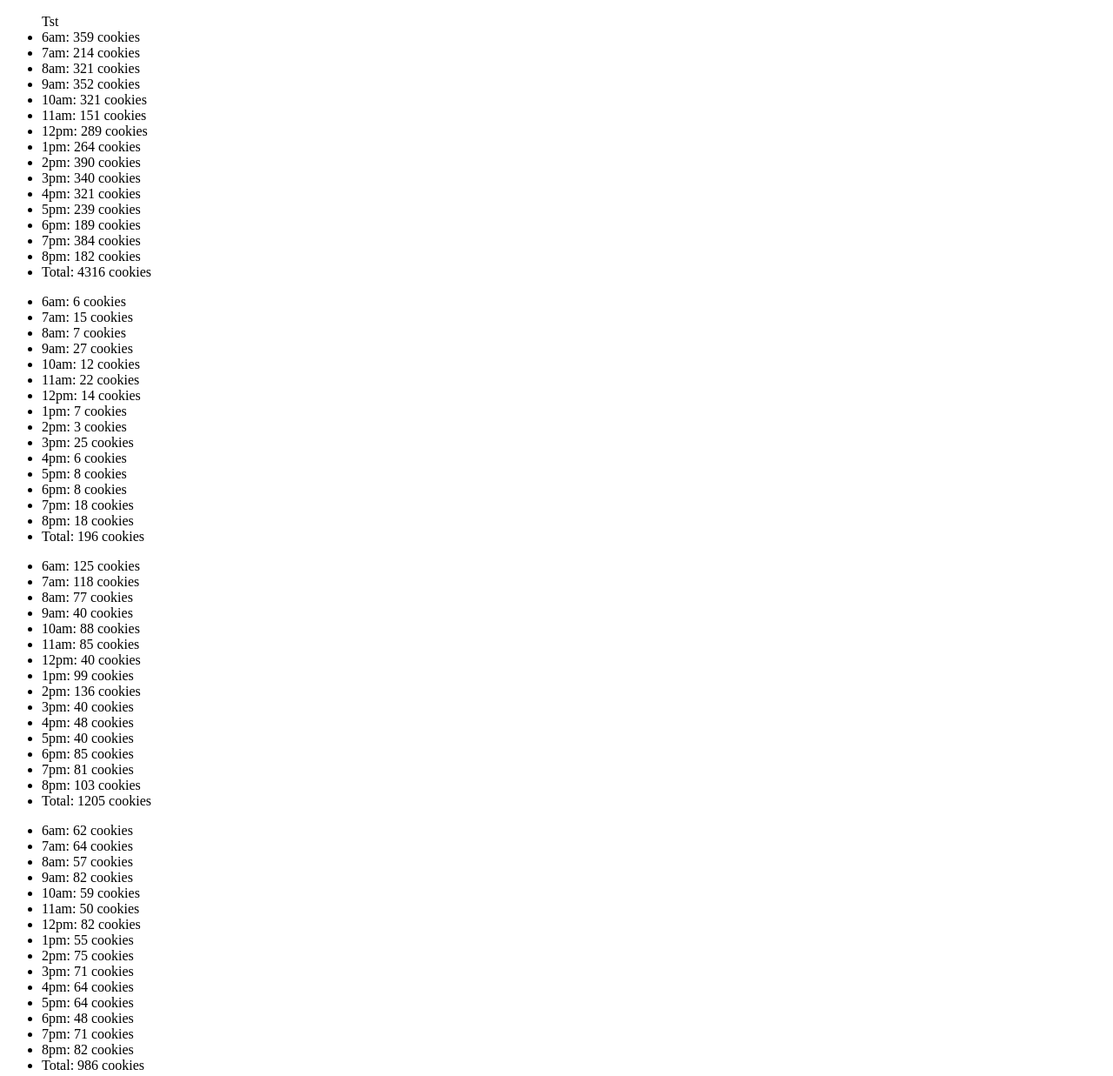
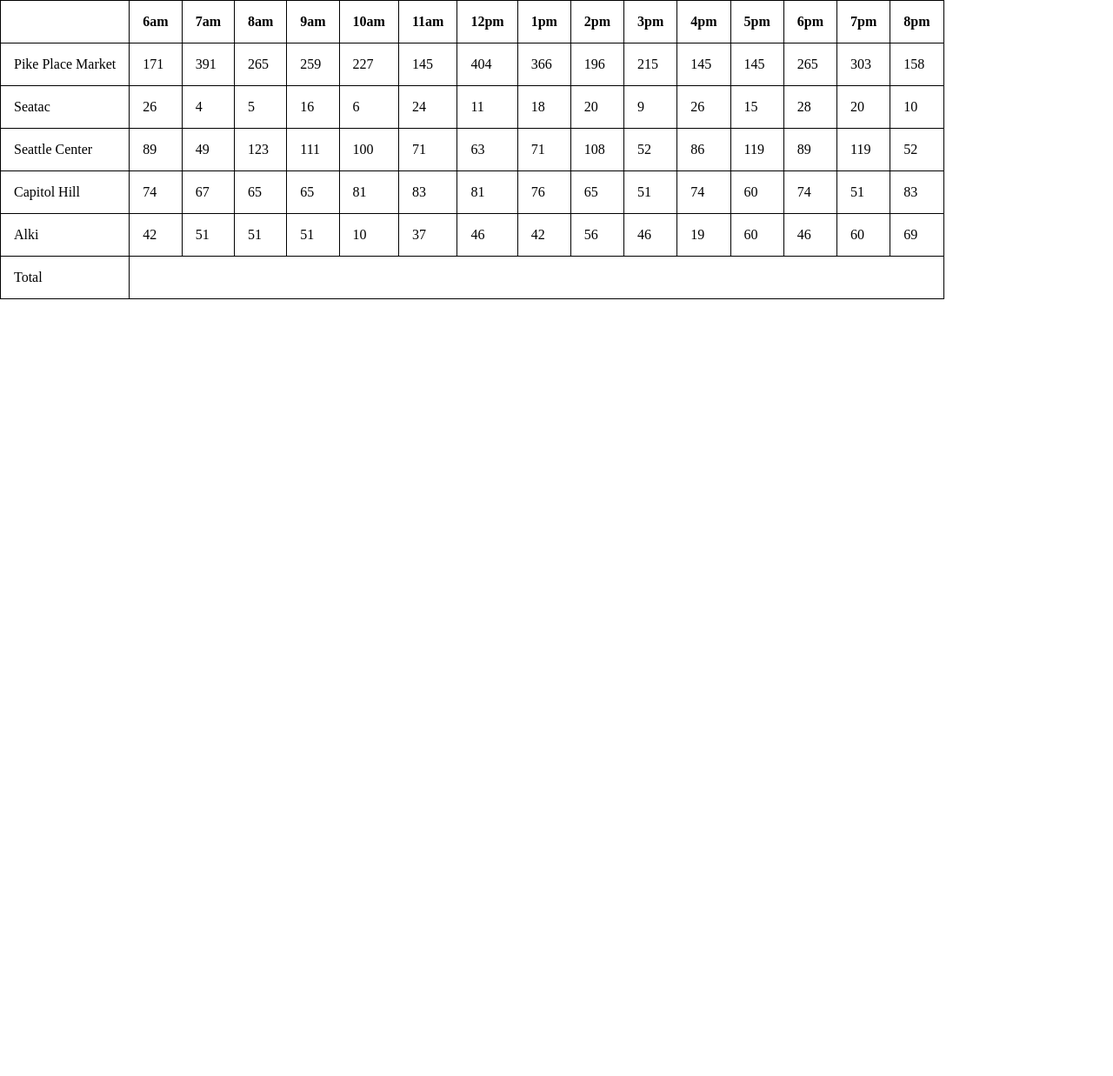
Before and after one commit to ianwaites/fish-cookies, a plain HTML site: page sales.html in a window 1280 px wide. Shown: the top 1237 px of the page at 87% size. After the commit the page ends 800 px from the top, so only its background shows below. Drawn offline with Linux system fonts and the light colour scheme.

Commit message:
a lot of updates

```diff
--- a/JS/app.js
+++ b/JS/app.js
@@ -1,219 +1,105 @@
+// $$$$$$$$$$$$$$$$$$$$$$$$$$$$$$$$$$$$$$$$
+
 var hours = ['6am', '7am', '8am', '9am', '10am', '11am', '12pm', '1pm', '2pm', '3pm', '4pm', '5pm', '6pm', '7pm', '8pm'];
+var allLocations = [];
+var theTable = document.getElementById('pike');
 
-function getSum(total, num) {
-  return total + num;
+function CookieStore(locationName, minCustomersPerHour, maxCustomersPerHour, avgCookiesPerCustomer) {
+  this.locationName = locationName;
+  this.minCustomersPerHour = minCustomersPerHour;
+  this.maxCustomersPerHour = maxCustomersPerHour;
+  this.avgCookiesPerCustomer = avgCookiesPerCustomer;
+  this.customersEachHour = [];
+  this.cookiesEachHour = [];
+  allLocations.push(this);
 }
 
-var pikePlaceMkt = {
-  minCustomersPerHour: 23,
-  maxCustomersPerHour: 65,
-  avgCookiesPerCustomer: 6.3,
-  customersEachHour: [],
-  cookiesEachHour: [],
-  calcCustomersThisHour: function(min, max) {
+CookieStore.prototype.calcCustomersThisHour = function() {
+  var reference = [];
   for (var i = 0; i < hours.length; i++) {
     var numberCustomersPerHour = Math.floor(Math.random() * (this.maxCustomersPerHour - this.minCustomersPerHour + 1)) + this.minCustomersPerHour;
-      this.customersEachHour.push(numberCustomersPerHour);
-      // console.log(numberCustomersPerHour);
+    reference.push(numberCustomersPerHour);
   }
+  this.customersEachHour = reference;
   return numberCustomersPerHour;
-  },
+};
 
-  calcCookiesThisHour: function() {
-    for (var j = 0; j < this.customersEachHour.length; j++) {
-      var totalCookieSales = Math.floor(this.customersEachHour[j] * this.avgCookiesPerCustomer);
+CookieStore.prototype.calcCookiesThisHour = function() {
+  for (var j = 0; j < hours.length; j++) {
+    var totalCookieSales = Math.ceil(this.customersEachHour[j] * this.avgCookiesPerCustomer);
     this.cookiesEachHour.push(totalCookieSales);
   }
-  },
-
-  render: function() {
-    var listData = document.getElementById('lists');
-    for (var x = 0; x < hours.length; x++) {
-      console.log(x);
-      var liEl = document.createElement('li');
-      liEl.textContent = hours[x] + ': ' + this.cookiesEachHour[x] + ' cookies';
-      listData.appendChild(liEl);
+};
+var renderHeader = function() {
+  var trEL = document.createElement('tr');
+  var thEL = document.createElement('th');
+  thEL.textContent = '';
+  trEL.appendChild(thEL);
+  for (var i = 0; i < hours.length; i++) {
+    var thEL = document.createElement('th');
+    thEL.textContent = hours[i];
+    trEL.appendChild(thEL);
   }
-    var liEl = document.createElement('li');
-    liEl.textContent = 'Total: ' + pikePlaceMkt.cookiesEachHour.reduce(getSum) + ' cookies';
-    listData.appendChild(liEl);
-  }
+  theTable.appendChild(trEL);
 };
 
-pikePlaceMkt.calcCustomersThisHour();
-pikePlaceMkt.calcCookiesThisHour();
-pikePlaceMkt.render();
-console.log(pikePlaceMkt.customersEachHour);
-console.log(pikePlaceMkt.cookiesEachHour);
+CookieStore.prototype.render = function() {
+  var trEL = document.createElement('tr');
+  var tdEL = document.createElement('td');
+  tdEL.textContent = this.locationName;
+  trEL.appendChild(tdEL);
 
-//**********Location 2
-var seatacAirport = {
-  minCustomersPerHour: 3,
-  maxCustomersPerHour: 24,
-  avgCookiesPerCustomer: 1.2,
-  customersEachHour: [],
-  cookiesEachHour: [],
-  calcCustomersThisHour: function(min, max) {
   for (var i = 0; i < hours.length; i++) {
-      var numberCustomersPerHour = Math.floor(Math.random() * (this.maxCustomersPerHour - this.minCustomersPerHour + 1)) + this.minCustomersPerHour;
-      this.customersEachHour.push(numberCustomersPerHour);
-      // console.log(numberCustomersPerHour);
+    var tdEL = document.createElement('td');
+    tdEL.textContent = this.cookiesEachHour[i];
+    trEL.appendChild(tdEL);
   }
-    return numberCustomersPerHour;
-  },
-
-  calcCookiesThisHour: function() {
-    for (var j = 0; j < this.customersEachHour.length; j++) {
-      var totalCookieSales = Math.floor(this.customersEachHour[j] * this.avgCookiesPerCustomer);
-      this.cookiesEachHour.push(totalCookieSales);
-    }
-  },
-
-  render: function() {
-    var listData = document.getElementById('lists2');
-    for (var x = 0; x < hours.length; x++) {
-      console.log(x);
-      var liEl = document.createElement('li');
-      liEl.textContent = hours[x] + ': ' + this.cookiesEachHour[x] + ' cookies';
-      listData.appendChild(liEl);
-    }
-    var liEl = document.createElement('li');
-    liEl.textContent = 'Total: ' + seatacAirport.cookiesEachHour.reduce(getSum) + ' cookies';
-    listData.appendChild(liEl);
-  }
+  theTable.appendChild(trEL);
 };
 
-seatacAirport.calcCustomersThisHour();
-seatacAirport.calcCookiesThisHour();
-seatacAirport.render();
-console.log(seatacAirport.customersEachHour);
-console.log(seatacAirport.cookiesEachHour);
-
-//*************Location 3
-var seattleCenter = {
-  minCustomersPerHour: 11,
-  maxCustomersPerHour: 38,
-  avgCookiesPerCustomer: 3.7,
-  customersEachHour: [],
-  cookiesEachHour: [],
-  calcCustomersThisHour: function(min, max) {
-    for (var i = 0; i < hours.length; i++) {
-      var numberCustomersPerHour = Math.floor(Math.random() * (this.maxCustomersPerHour - this.minCustomersPerHour + 1)) + this.minCustomersPerHour;
-      this.customersEachHour.push(numberCustomersPerHour);
-      // console.log(numberCustomersPerHour);
+CookieStore.prototype.renderFooter = function() {
+  var getTotal = this.cookiesEachHour;
+  var tfootEL = document.createElement('tfoot');
+  var trEL = document.createElement('tr');
+  var thEL = document.createElement('td');
+  thEL.textContent = 'Total';
+  tfootEL.appendChild(trEL);
+  trEL.appendChild(thEL);
+  for (var i = 0; i < this.cookiesEachHour.length; i++) {
+    var x = this.cookiesEachHour[i];
+    for (var j = 0; j < x.length; j++) {
+      var thEL = document.createElement('td');
+      thEL.textContent = i + j;
+      tfootEL.appendChild(trEL);
+      trEL.appendChild(thEL);
     }
-    return numberCustomersPerHour;
-  },
-
-  calcCookiesThisHour: function() {
-    for (var j = 0; j < this.customersEachHour.length; j++) {
-      var totalCookieSales = Math.floor(this.customersEachHour[j] * this.avgCookiesPerCustomer);
-      this.cookiesEachHour.push(totalCookieSales);
   }
-  },
-
-  render: function() {
-    var listData = document.getElementById('lists3');
-    for (var x = 0; x < hours.length; x++) {
-      console.log(x);
-      var liEl = document.createElement('li');
-      liEl.textContent = hours[x] + ': ' + this.cookiesEachHour[x] + ' cookies';
-      listData.appendChild(liEl);
-    }
-    var liEl = document.createElement('li');
-    liEl.textContent = 'Total: ' + seattleCenter.cookiesEachHour.reduce(getSum) + ' cookies';
-    listData.appendChild(liEl);
-  }
+  theTable.appendChild(tfootEL);
 };
 
+var pikePlace = new CookieStore('Pike Place Market', 23, 65, 6.3);
+pikePlace.calcCustomersThisHour();
+pikePlace.calcCookiesThisHour();
+
+var seaTac = new CookieStore('Seatac', 3, 24, 1.2);
+seaTac.calcCustomersThisHour();
+seaTac.calcCookiesThisHour();
+
+var seattleCenter = new CookieStore('Seattle Center', 11, 38, 3.7);
 seattleCenter.calcCustomersThisHour();
 seattleCenter.calcCookiesThisHour();
-seattleCenter.render();
-console.log(seattleCenter.customersEachHour);
-console.log(seattleCenter.cookiesEachHour);
 
-//**************Location 4
-var capitolHill = {
-  minCustomersPerHour: 20,
-  maxCustomersPerHour: 38,
-  avgCookiesPerCustomer: 2.3,
-  customersEachHour: [],
-  cookiesEachHour: [],
-  calcCustomersThisHour: function(min, max) {
-    for (var i = 0; i < hours.length; i++) {
-      var numberCustomersPerHour = Math.floor(Math.random() * (this.maxCustomersPerHour - this.minCustomersPerHour + 1)) + this.minCustomersPerHour;
-      this.customersEachHour.push(numberCustomersPerHour);
-      // console.log(numberCustomersPerHour);
-    }
-    return numberCustomersPerHour;
-  },
-
-  calcCookiesThisHour: function() {
-    for (var j = 0; j < this.customersEachHour.length; j++) {
-      var totalCookieSales = Math.floor(this.customersEachHour[j] * this.avgCookiesPerCustomer);
-      this.cookiesEachHour.push(totalCookieSales);
-    }
-  },
-
-  render: function() {
-    var listData = document.getElementById('lists4');
-    for (var x = 0; x < hours.length; x++) {
-      console.log(x);
-      var liEl = document.createElement('li');
-      liEl.textContent = hours[x] + ': ' + this.cookiesEachHour[x] + ' cookies';
-      listData.appendChild(liEl);
-    }
-    var liEl = document.createElement('li');
-    liEl.textContent = 'Total: ' + capitolHill.cookiesEachHour.reduce(getSum) + ' cookies';
-    listData.appendChild(liEl);
-  }
-};
-
+var capitolHill = new CookieStore('Capitol Hill', 20, 38, 2.3);
 capitolHill.calcCustomersThisHour();
 capitolHill.calcCookiesThisHour();
-capitolHill.render();
-console.log(capitolHill.customersEachHour);
-console.log(capitolHill.cookiesEachHour);
-
-//**********Location 5
-var alki = {
-  minCustomersPerHour: 2,
-  maxCustomersPerHour: 16,
-  avgCookiesPerCustomer: 4.6,
-  customersEachHour: [],
-  cookiesEachHour: [],
-  calcCustomersThisHour: function(min, max) {
-    for (var i = 0; i < hours.length; i++) {
-      var numberCustomersPerHour = Math.floor(Math.random() * (this.maxCustomersPerHour - this.minCustomersPerHour + 1)) + this.minCustomersPerHour;
-      this.customersEachHour.push(numberCustomersPerHour);
-      // console.log(numberCustomersPerHour);
-    }
-    return numberCustomersPerHour;
-  },
-
-  calcCookiesThisHour: function() {
-    for (var j = 0; j < this.customersEachHour.length; j++) {
-      var totalCookieSales = Math.floor(this.customersEachHour[j] * this.avgCookiesPerCustomer);
-      this.cookiesEachHour.push(totalCookieSales);
-    }
-  },
-
-  render: function() {
-    var listData = document.getElementById('lists5');
-    for (var x = 0; x < hours.length; x++) {
-      console.log(x);
-      var liEl = document.createElement('li');
-      liEl.textContent = hours[x] + ': ' + this.cookiesEachHour[x] + ' cookies';
-      listData.appendChild(liEl);
-    }
-    var liEl = document.createElement('li');
-    liEl.textContent = 'Total: ' + alki.cookiesEachHour.reduce(getSum) + ' cookies';
-    listData.appendChild(liEl);
-  }
-};
-
+var alki = new CookieStore('Alki', 2, 16, 4.6);
 alki.calcCustomersThisHour();
 alki.calcCookiesThisHour();
+
+renderHeader();
+pikePlace.renderFooter();
+pikePlace.render();
+seaTac.render();
+seattleCenter.render();
+capitolHill.render();
 alki.render();
-console.log(alki.customersEachHour);
-console.log(alki.cookiesEachHour);
--- /dev/null
+++ b/css/ext-style.css
@@ -0,0 +1,116 @@
+html body {
+  margin: 0;
+  padding: 0;
+  width: 100%;
+  height: 100%;
+}
+
+/* nav sizing and color */
+nav {
+  background-color: rgba(255, 255, 255, .95);
+  color: #888;
+  display: block;
+  overflow: hidden;
+  float: right;
+  margin: 0px 0px 8px 0px;
+  padding: 0px 25px 0px 25px;
+  width: 100%;
+  position: fixed;
+  top: 0;
+}
+
+/* removing default padding from ul */
+nav ul {
+  margin: 0;
+  padding: 0;
+}
+
+/* changing list items into block items with a slight transition setting*/
+nav ul li {
+  display: inline-block;
+  list-style-type: none;
+  transition: all 0.2s;
+}
+
+/* caret settings for projects drop down - created by using borders to make triangle */
+/*nav > ul > li > a > .caret {
+  border-top: 4px solid #aaa;
+  border-right: 4px solid transparent;
+  border-left: 4px solid transparent;
+  content: "";
+  display: inline-block;
+  height: 0;
+  width: 0;
+  vertical-align: middle;
+  transition: color 0.1s linear;
+}*/
+
+/* font color and alignment settings */
+nav > ul > li > a {
+  color: #aaa;
+  display: block;
+  line-height: 60px;
+  padding: 0 24px;
+  text-decoration: none;
+}
+
+/* hover color */
+nav > ul > li:hover {
+  background-color: rgb( 40, 44, 47 );
+}
+
+/* hover over select color */
+nav > ul > li:hover > a {
+  color: rgb( 255, 255, 255 );
+}
+
+/* caret hover link settings */
+nav > ul > li:hover > a > .caret {
+  border-top-color: rgb( 255, 255, 255 );
+}
+
+/* caret hover color settings */
+nav > ul > li > div ul > li:hover > a > .caret {
+    border-left-color: rgb(255,255,255);
+}
+
+/* drop down nav settings */
+nav > ul > li > div {
+  background-color: rgb( 40, 44, 47 );
+  border-top: 0;
+  border-radius: 0 0 3px 3px;
+  box-shadow: 0 2px 2px -2px rgba(0, 0, 0, 0.055);
+  display: none;
+  margin: 0;
+  opacity: 0;
+  position: absolute;
+  width: 170px;
+  visibility: hidden;
+  -transition: opacity 0.2s;
+}
+
+/* drop down hover color settings */
+nav > ul > li:hover > div {
+  display: block;
+  opacity: 1;
+  visibility: visible;
+}
+
+/* drop down nav display and positioning*/
+nav > ul > li > div ul > li {
+  display: block;
+  position: relative;
+}
+
+/* font color and spacing for drop down nav */
+nav > ul > li > div ul > li > a {
+  color: #fff;
+  display: block;
+  padding: 12px 24px;
+  text-decoration: none;
+}
+
+/* background color for drop down nav */
+nav > ul > li > div ul > li:hover > a {
+  background-color: rgba( 255, 255, 255, 0.1);
+}
--- /dev/null
+++ b/css/int-style.css
@@ -0,0 +1,13 @@
+html body {
+  margin: 0px;
+  padding: 0px;
+}
+
+
+
+table, td, th, tr {
+  border: .5px solid black;
+  border-collapse: collapse;
+  magin: 0;
+  padding: 15px;
+}
--- a/css/style.css
+++ /dev/null
@@ -1,4 +0,0 @@
-html body {
-  margin: 0px;
-  padding: 0px;
-}
--- a/sales.html
+++ b/sales.html
@@ -3,13 +3,12 @@
   <head>
     <meta charset="utf-8">
     <title>Salmon Cookies</title>
+    <link rel="stylesheet" href="css/int-style.css" />
   </head>
   <body>
-  <ul id="lists">Tst</ul>
-  <ul id="lists2"></ul>
-  <ul id="lists3"></ul>
-  <ul id="lists4"></ul>
-  <ul id="lists5"></ul>
+  <table id="pike">
+
+  </table>
   <script src="JS/app.js" type="text/javascript"></script>
   </body>
 </html>
```
Also changed, not shown: index.html (added, +36 -0 lines), img/salmon.png (added). Lines whose indentation alone changed are shown as unchanged.
